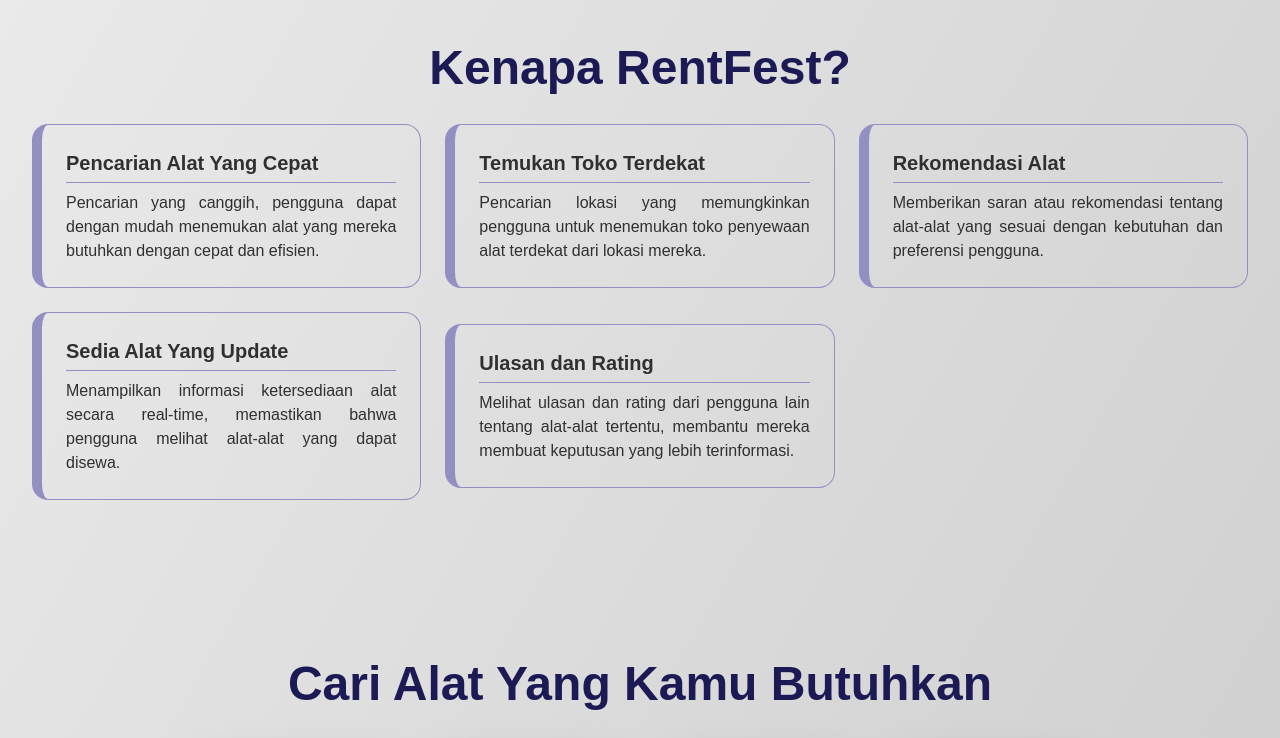
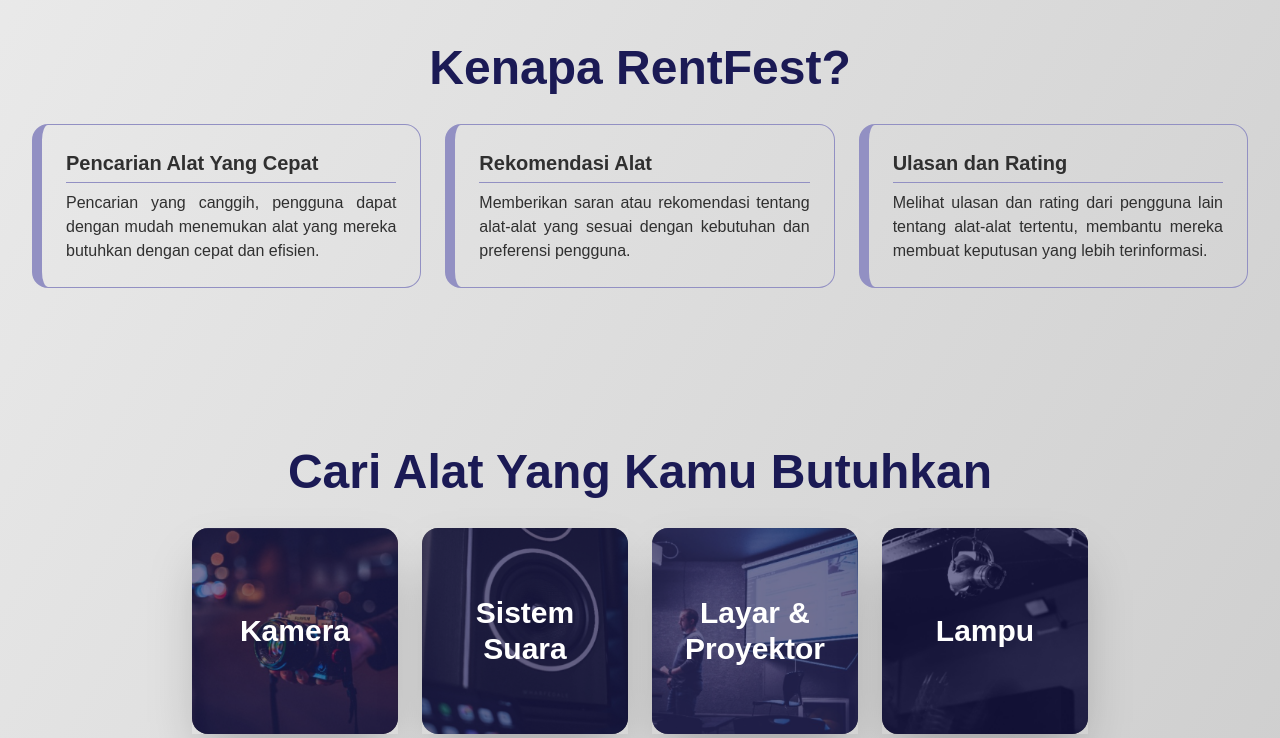
Before and after one commit to DaffaAfdallah/rentfest, a React (Vite) app: page / in a window 1280 px wide. Shown: the part 1340-2078 px from the top of the page. Built offline with nearby package versions, Linux system fonts and the light colour scheme.

Commit message:
semangat5

```diff
--- a/src/pages/Beranda.jsx
+++ b/src/pages/Beranda.jsx
@@ -76,16 +76,8 @@
             <p className="text-base mt-2">Pencarian yang canggih, pengguna dapat dengan mudah menemukan alat yang mereka butuhkan dengan cepat dan efisien.</p>
           </div>
           <div className="card p-6 rounded-2xl">
-            <h4 className="text-xl font-semibold">Temukan Toko Terdekat</h4>
-            <p className="text-base mt-2">Pencarian lokasi yang memungkinkan pengguna untuk menemukan toko penyewaan alat terdekat dari lokasi mereka.</p>
-          </div>
-          <div className="card p-6 rounded-2xl">
             <h4 className="text-xl font-semibold">Rekomendasi Alat</h4>
             <p className="text-base mt-2">Memberikan saran atau rekomendasi tentang alat-alat yang sesuai dengan kebutuhan dan preferensi pengguna.</p>
-          </div>
-          <div className="card p-6 rounded-2xl">
-            <h4 className="text-xl font-semibold">Sedia Alat Yang Update</h4>
-            <p className="text-base mt-2">Menampilkan informasi ketersediaan alat secara real-time, memastikan bahwa pengguna melihat alat-alat yang dapat disewa.</p>
           </div>
           <div className="card p-6 rounded-2xl">
             <h4 className="text-xl font-semibold">Ulasan dan Rating</h4>
```
